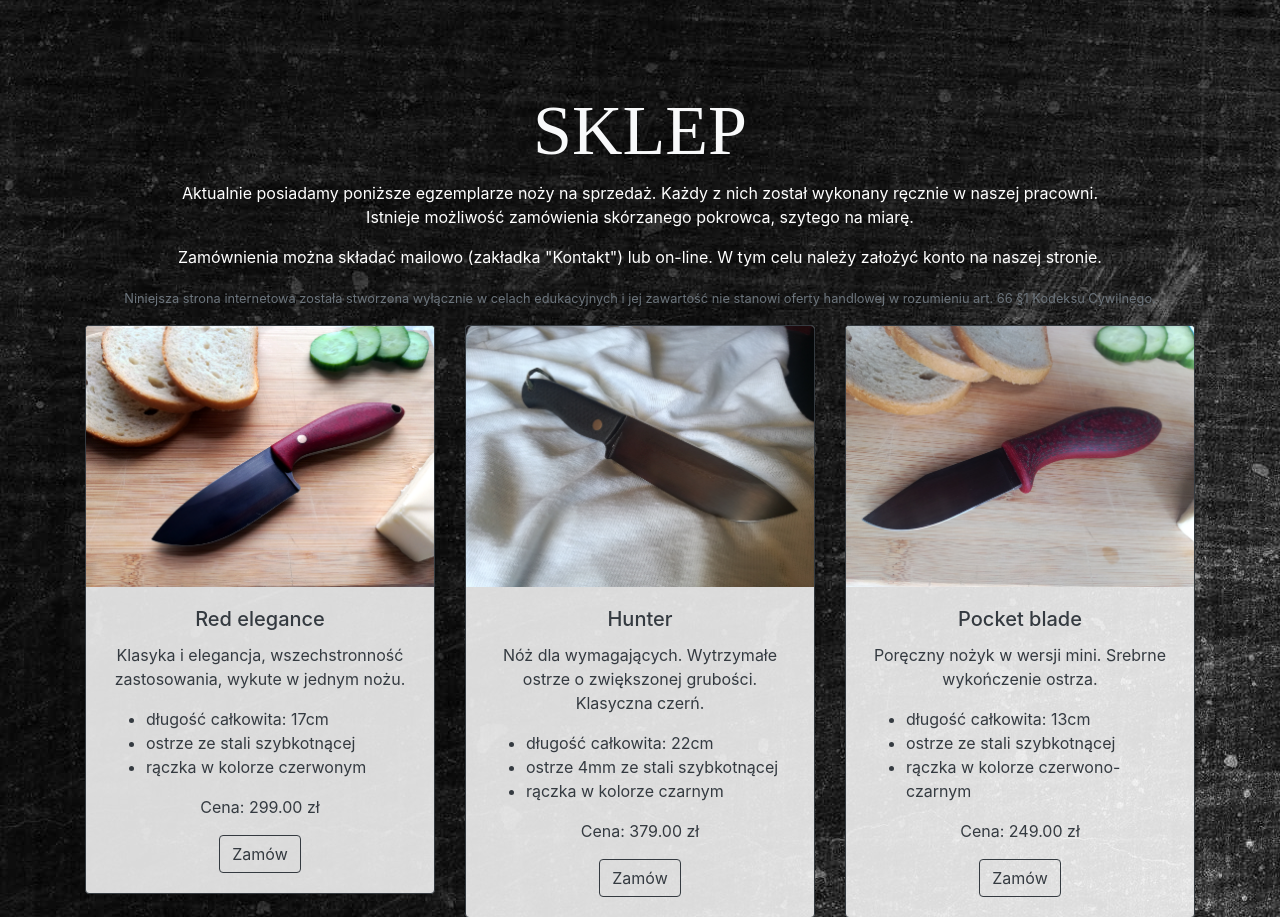
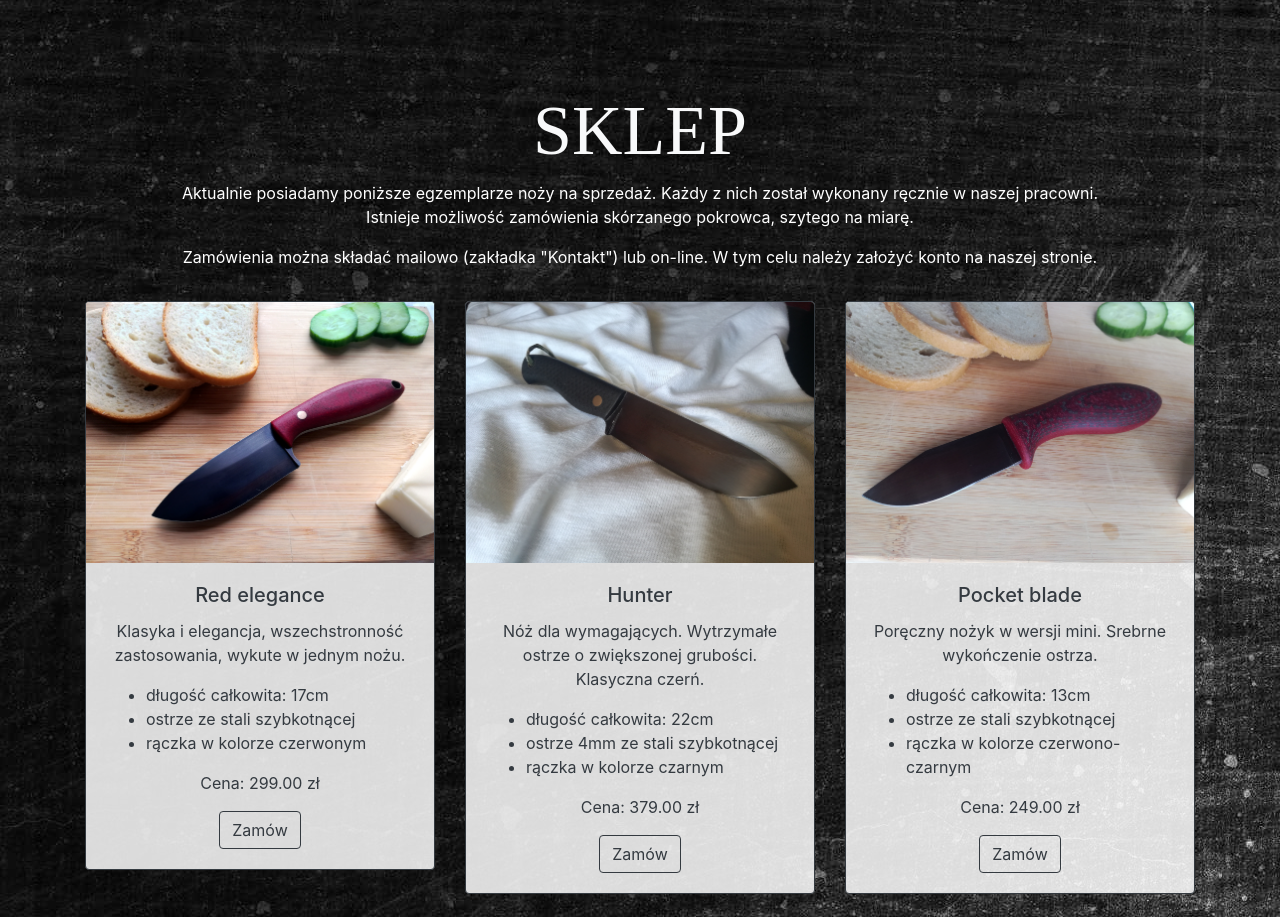
Before and after one commit to UrszulaP/Fluffyknives, a Flask app: page / in a window 1280 px wide. Shown: the part 811-1728 px from the top of the page. Run offline with Flask 2, Linux system fonts and the light colour scheme; data comes from the database, SQL or seed files in the repository; some libraries are stand-ins or nearby versions; some web fonts are replaced.

Commit message:
edit page content

```diff
--- a/app_files/templates/main.html
+++ b/app_files/templates/main.html
@@ -2,7 +2,7 @@
 
 
 {% block navbarposition %}
-<nav class="navbar navbar-expand-md navbar-dark fixed-top Bggrey" id="navbarMain">
+    <nav class="navbar navbar-expand-md navbar-dark fixed-top Bggrey" id="navbarMain">
 {% endblock %}
 
 
@@ -63,9 +63,10 @@
 	<div id="shop">
 		<div class="text-center">
 			<h1 class="text-light Sekcja">SKLEP</h1>
-			<p>Aktualnie posiadamy poniższe egzemplarze noży na sprzedaż. Każdy z nich został wykonany ręcznie w naszej pracowni.<br/> Istnieje możliwość zamówienia skórzanego pokrowca, szytego na miarę.</p>
-			<p>Zamównienia można składać mailowo (zakładka "Kontakt") lub on-line. W tym celu należy założyć konto na naszej stronie.</p>
-			<small class="text-muted">Niniejsza strona internetowa została stworzona wyłącznie w celach edukacyjnych i jej zawartość nie stanowi oferty handlowej w rozumieniu art. 66 §1 Kodeksu Cywilnego.</small>
+			<p>Aktualnie posiadamy poniższe egzemplarze noży na sprzedaż. Każdy z nich został wykonany ręcznie w naszej pracowni.<br/>
+                Istnieje możliwość zamówienia skórzanego pokrowca, szytego na miarę.
+            </p>
+			<p>Zamówienia można składać mailowo (zakładka "Kontakt") lub on-line. W tym celu należy założyć konto na naszej stronie.</p>
 		</div>
 
 		<!-- Items cards -->
@@ -91,11 +92,9 @@
 				</div>
 			{% endfor %}
 		</div>
-
 	</div>
 
-
-<!-- ------------------------------ ABOUT US ------------------------------ -->
+	<!-- ------------------------------ ABOUT US ------------------------------ -->
 
 	<div id="aboutus">
 		<h1 class="text-light text-center Sekcja">O NAS</h1>
@@ -115,28 +114,25 @@
 		</div>
 	</div>
 
-
-<!-- ------------------------------ CONTACT ------------------------------ -->
+	<!-- ------------------------------ CONTACT ------------------------------ -->
 
 	<div id="contact">
 		<h1 class="text-light text-center Sekcja">KONTAKT</h1>
-		<p class="text-center">Zamównienia oraz wszelkie pytania można kierować na poniższy numer telefonu lub adres mailowy.<br/><br/>
+		<p class="text-center">Zamówienia oraz wszelkie pytania można kierować na poniższy numer telefonu lub adres mailowy.<br/><br/>
 		Fluffy Knives Sp. z o.o.<br/>
 		zamowienia@fluffyknives.pl<br/>
-		+48 000 000 000</p>
+		+48 609 068 888</p>
 
 		<!-- Google Map -->
 		<div class="row">
 			<div class="col-md-8 offset-md-2">
 				<div class="text-center embed-responsive embed-responsive-4by3">
-					<iframe src="https://www.google.com/maps/embed?pb=!1m18!1m12!1m3!1d13753.89329990438!2d-115.16572167293933!3d36.13886825909826!2m3!1f0!2f0!3f0!3m2!1i1024!2i768!4f13.1!3m3!1m2!1s0x80c8c40cdc682b99%3A0x13e0487c787924f4!2sCircus+Circus+Las+Vegas!5e0!3m2!1spl!2spl!4v1529774392419" class="embed-responsive-item"></iframe>
+					<iframe src="https://www.google.com/maps/embed?pb=!1m18!1m12!1m3!1d3453.308612609991!2d20.959259187800175!3d52.26412473057166!2m3!1f0!2f0!3f0!3m2!1i1024!2i768!4f13.1!3m3!1m2!1s0x471ecbbe6c087cb5%3A0x581185517ca1de8!2sPrzasnyska%2024%2C%2001-747%20Warszawa!5e0!3m2!1spl!2spl!4v1619283714101!5m2!1spl!2spl" class="embed-responsive-item"></iframe>
 				</div>
 			</div>
 		</div>
 	</div>
-
 </div>
-
 
 <!-- ------------------------------ FOOTER ------------------------------ -->
 
```
Also changed, not shown: app_files/templates/cart.html (+3 -9 lines).
